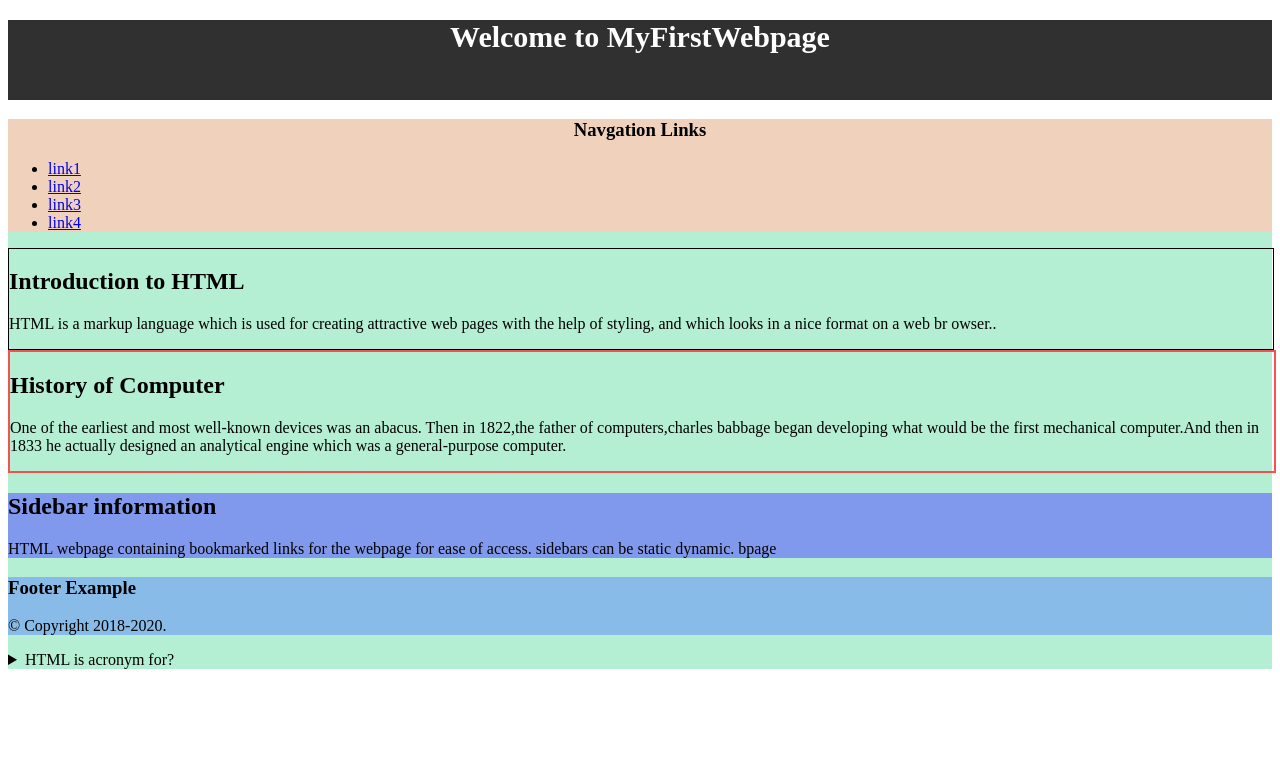
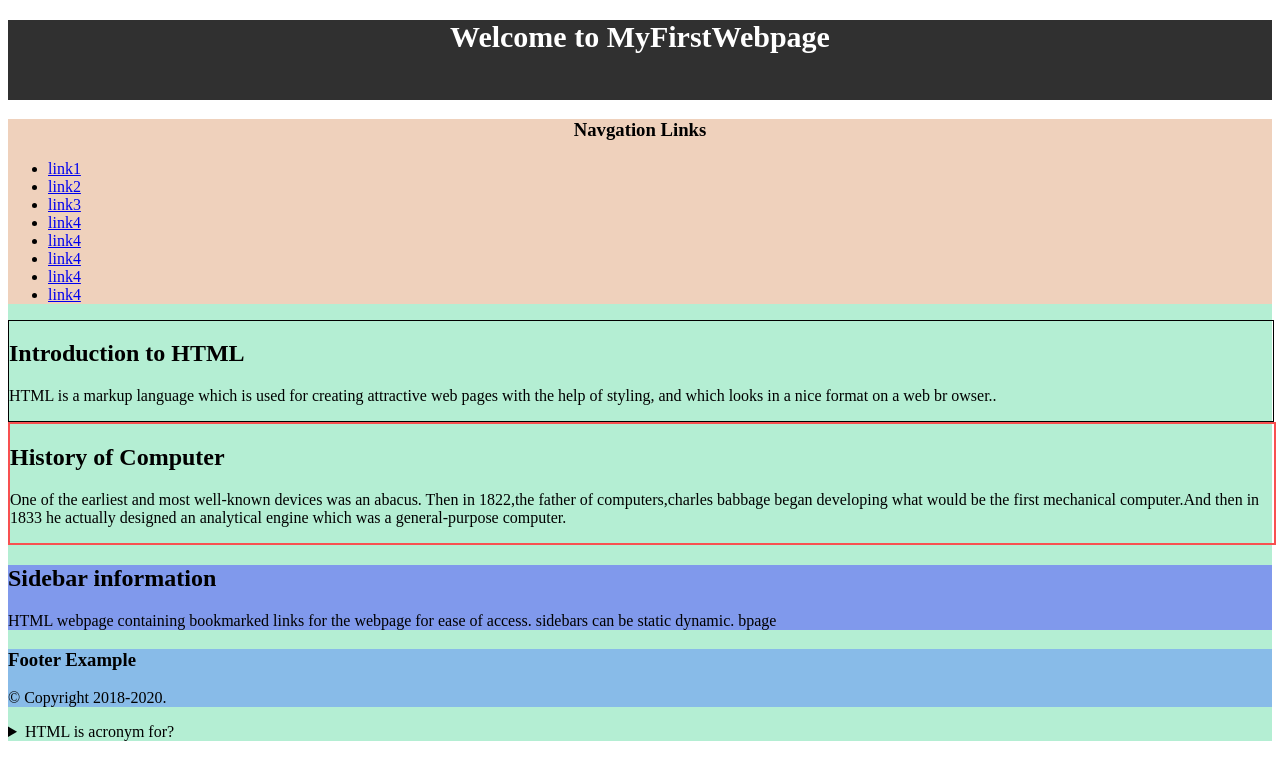
Before and after one commit to Ameesha2002/Task_01, a plain HTML site: page index.html in a window 1280 px wide. Drawn offline with Linux system fonts and the light colour scheme.

Commit message:
Add files via upload

```diff
--- a/index.html
+++ b/index.html
@@ -14,6 +14,10 @@
                  <li><a href="#">link1</a></li>
                  <li><a href="#">link2</a></li>
                  <li><a href="#">link3</a></li>
+                 <li><a href="#">link4</a></li>
+                 <li><a href="#">link4</a></li>
+                 <li><a href="#">link4</a></li>
+                 <li><a href="#">link4</a></li>
                  <li><a href="#">link4</a></li>
                  </ul>
                  </nav>
```
